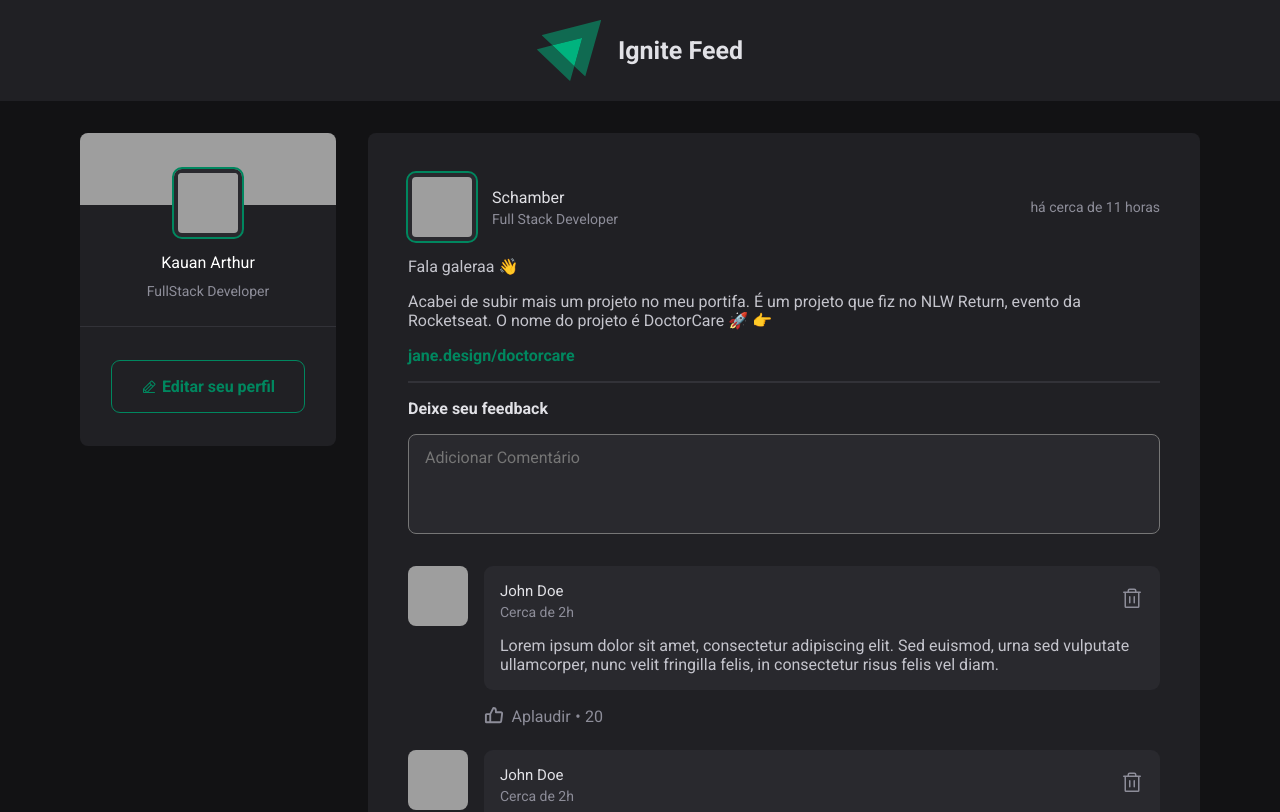
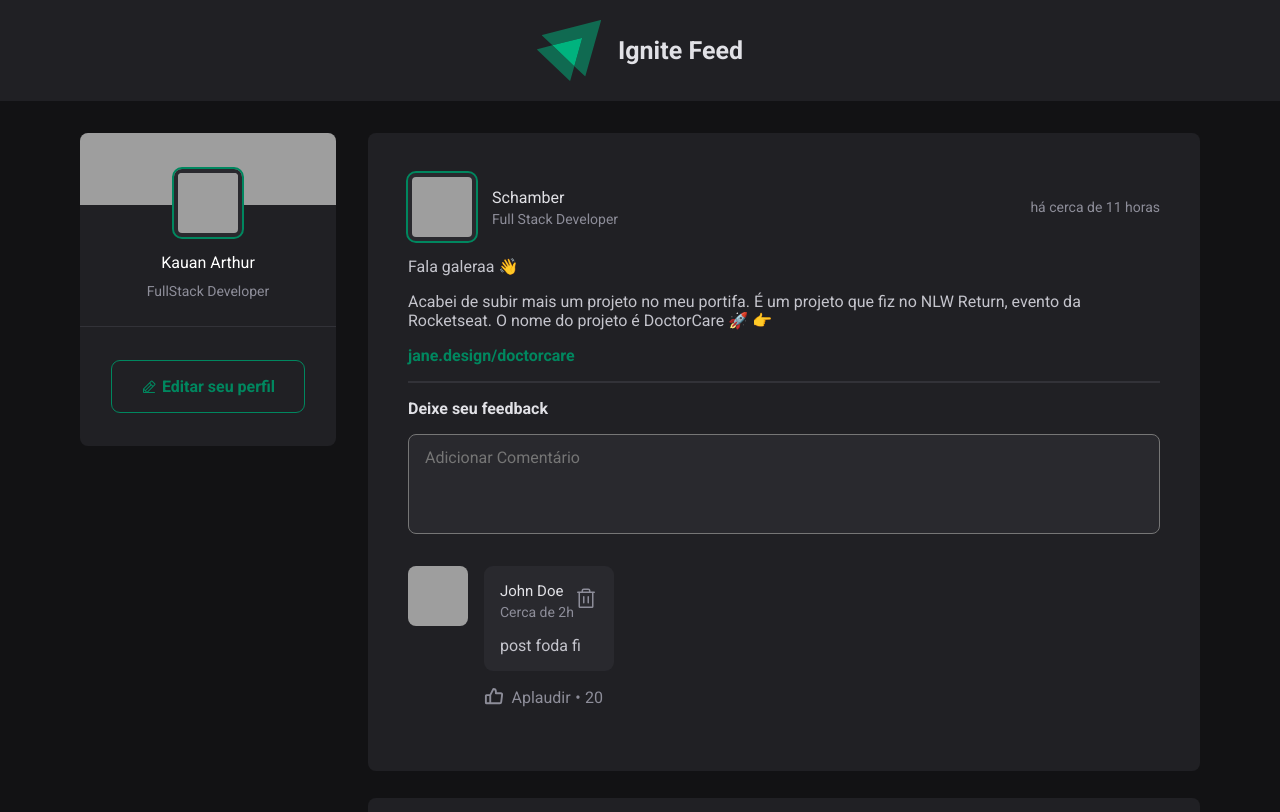
Before and after one commit to Schambin/ignite-feed, a React (Vite) app: page / in a window 1280 px wide. Shown: the top 812 px of the page. Built offline with nearby package versions, Linux system fonts and the light colour scheme; grey boxes are pictures that could not be loaded.

Commit message:
making comment section beig functional

```diff
--- a/src/components/Comment/Comment.jsx
+++ b/src/components/Comment/Comment.jsx
@@ -3,11 +3,11 @@ import { PiTrash, PiThumbsUpBold } from "react-icons/pi";
 import styles from './Comment.module.css';
 import { Avatar } from "../Avatar/Avatar";
 
-export function Comment() {
+export function Comment(properties) {
     return (
         <div className={styles.commentSection}>
             <Avatar hasBorder={false} src="https://github.com/Schambin.png"/>
-            <div>
+            <div className={styles.handleCommentBox}>
                 <header className={styles.commentBox}>
                     <div className={styles.commentBoxUser}>
                         <div className={styles.userData}>
@@ -18,7 +18,7 @@ export function Comment() {
                                 <PiTrash size={24}/>
                             </button>
                     </div>
-                        <p>Lorem ipsum dolor sit amet, consectetur adipiscing elit. Sed euismod, urna sed vulputate ullamcorper, nunc velit fringilla felis, in consectetur risus felis vel diam.</p>
+                        <p>{properties.content}</p>
                 </header>
                 <footer className={styles.applauseSection}>
                     <button title="Aplaudir">
--- a/src/components/Post/Post.jsx
+++ b/src/components/Post/Post.jsx
@@ -4,11 +4,17 @@ import ptBR from 'date-fns/locale/pt-BR';
 
 import { format, formatDistanceToNow } from 'date-fns';
 import { Avatar } from '../Avatar/Avatar';
-import { Comment } from '../Comment/Comment'
-
+import { Comment } from '../Comment/Comment';
+import { useState } from 'react';
 
 
 export function Post(properties) {
+    const [comments, setComments] = useState([
+        'post foda fi',
+    ])
+
+    const [newComments, setNewCommnets] = useState('')
+
     const publishedDate = format(properties.publishedAt, "dd 'de' LLLL 'às' HH:mm'h' ", {
         locale: ptBR,
     })
@@ -17,7 +23,18 @@ export function Post(properties) {
     const publishedDateRelativeToNow = formatDistanceToNow(properties.publishedAt, {
         locale: ptBR,
         addSuffix: true,
-    } )
+    })
+
+    function createNewComment() {
+        event.preventDefault();
+
+        setComments([...comments, newCommentText]);
+
+    }
+
+    function handleNewCommentChange(event) {
+        setNewCommentText(event.target.value);
+    }
 
     return (
         <article className={style.post}>
@@ -46,11 +63,14 @@ export function Post(properties) {
                 })}
             </div>
 
-            <form className={style.commentForm}>
+            <form
+                onSubmit={createNewComment}
+                className={style.commentForm}
+            >
                 <div className={style.bottomContent}>
                     <div className={style.border} />
                     <span>Deixe seu feedback</span>
-                    <textarea placeholder='Adicionar Comentário'/>
+                <textarea name='formSubmit' onChange={handleNewCommentChange} placeholder='Adicionar Comentário'/>
                 </div>
                     <footer>
                         <button
@@ -62,9 +82,9 @@ export function Post(properties) {
             </form>
 
             <div className={style.commentSection}>
-                <Comment />
-                <Comment />
-                <Comment />
+                {comments.map(comment => {
+                    return <Comment key={comment} content={comment}/>;
+                })}
             </div>
         </article>
     )
```
